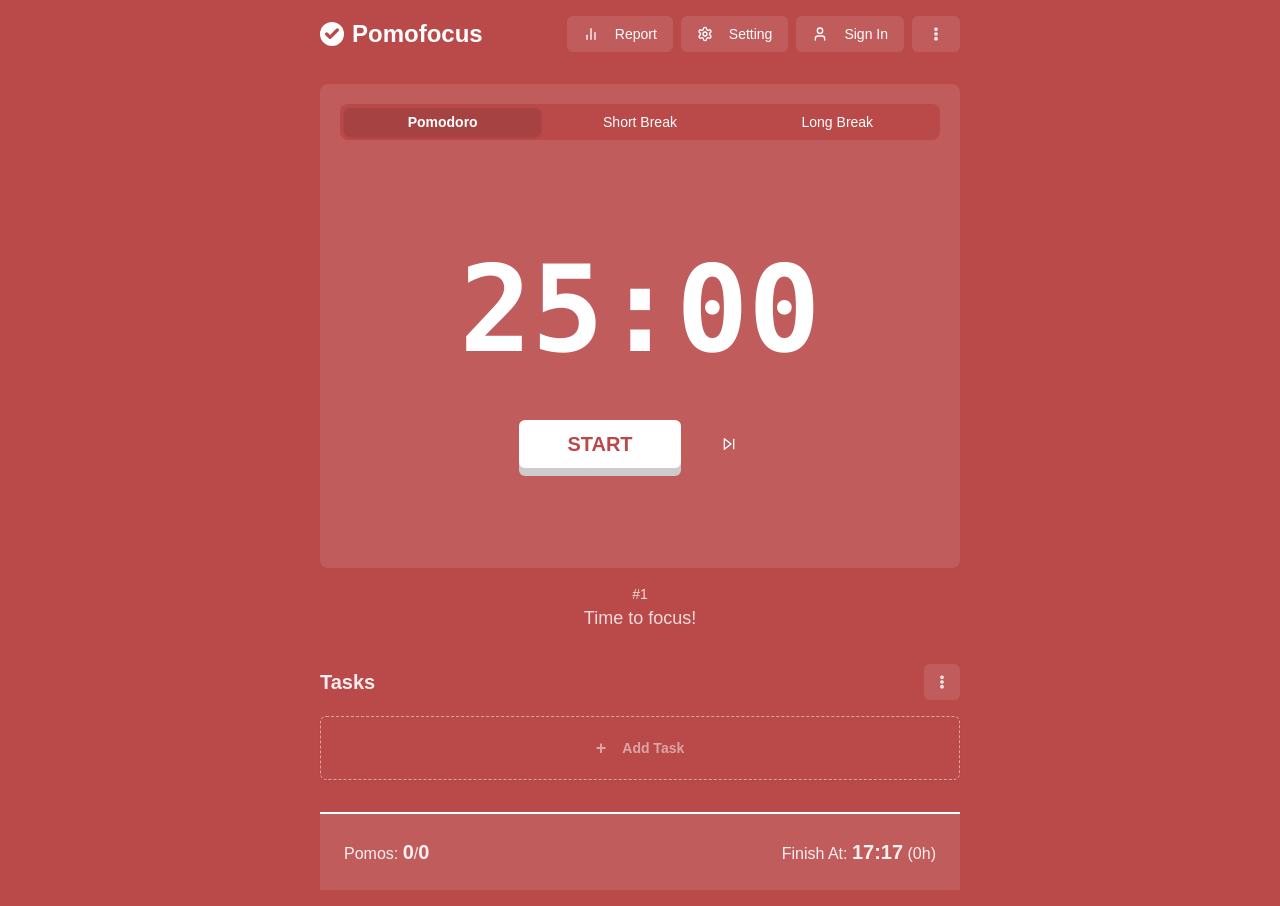
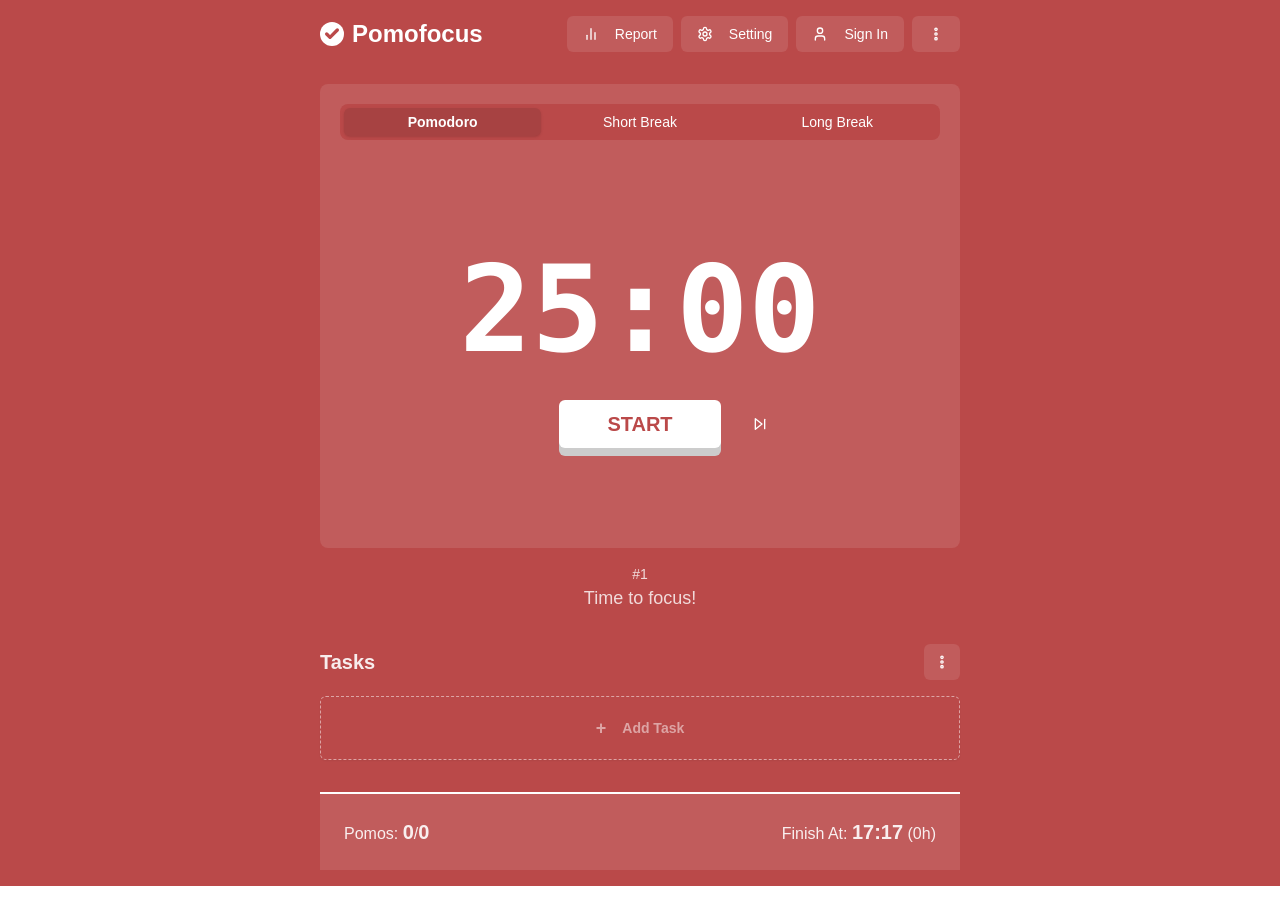
Before and after one commit to hiep1810/next_pomodoro, a Next.js app: page / in a window 1280 px wide. Built offline with nearby package versions, Linux system fonts and the light colour scheme.

Commit message:
Update skip forward button layout, add logic

```diff
--- a/src/app/page.tsx
+++ b/src/app/page.tsx
@@ -78,6 +78,22 @@
     if (task) {
       setSelectedTaskId(task.id)
     }
+  }
+
+  const handleSkipForward = () =>{
+    let nextMode = '';
+
+    if (mode == 'pomodoro'){
+      nextMode = 'shortBreak'
+    }
+    else if (mode == 'shortBreak'){
+      nextMode = 'pomodoro'
+    }
+    else if (mode == 'longBreak'){
+      nextMode = 'pomodoro'
+    }
+    onTimeEnd()
+    handleModeChange(nextMode)
   }
 
   const calculateFinishAt = () => {
@@ -176,7 +192,7 @@
             </div>
             <div className="flex items-center justify-center">
               <Button
-                className={`bg-white ${theme.text} hover:bg-white/90 px-12 py-6 text-xl font-bold mt-5
+                className={`bg-white ${theme.text} hover:bg-white/90 px-12 py-6 text-xl font-bold
                     relative
                     shadow-[0_8px_#cccccc]
                     transform-gpu active:translate-y-[5px]
@@ -188,11 +204,10 @@
                 {isRunning ? 'PAUSE' : 'START'}
               </Button>
               <Button
-                className={`hover:bg-white/10 ml-4 p-6 mt-5 text-white
-                    relative
-                    transform-gpu active:translate-y-[2px]
-                    transition-all duration-75
+                className={`hover:bg-white/10 ml-60 text-white hover:text-white
+                    absolute
                   `}
+                  onClick={handleSkipForward}
                 variant="ghost"
               >
                 <SkipForward className="w-6 h-6" />
```
